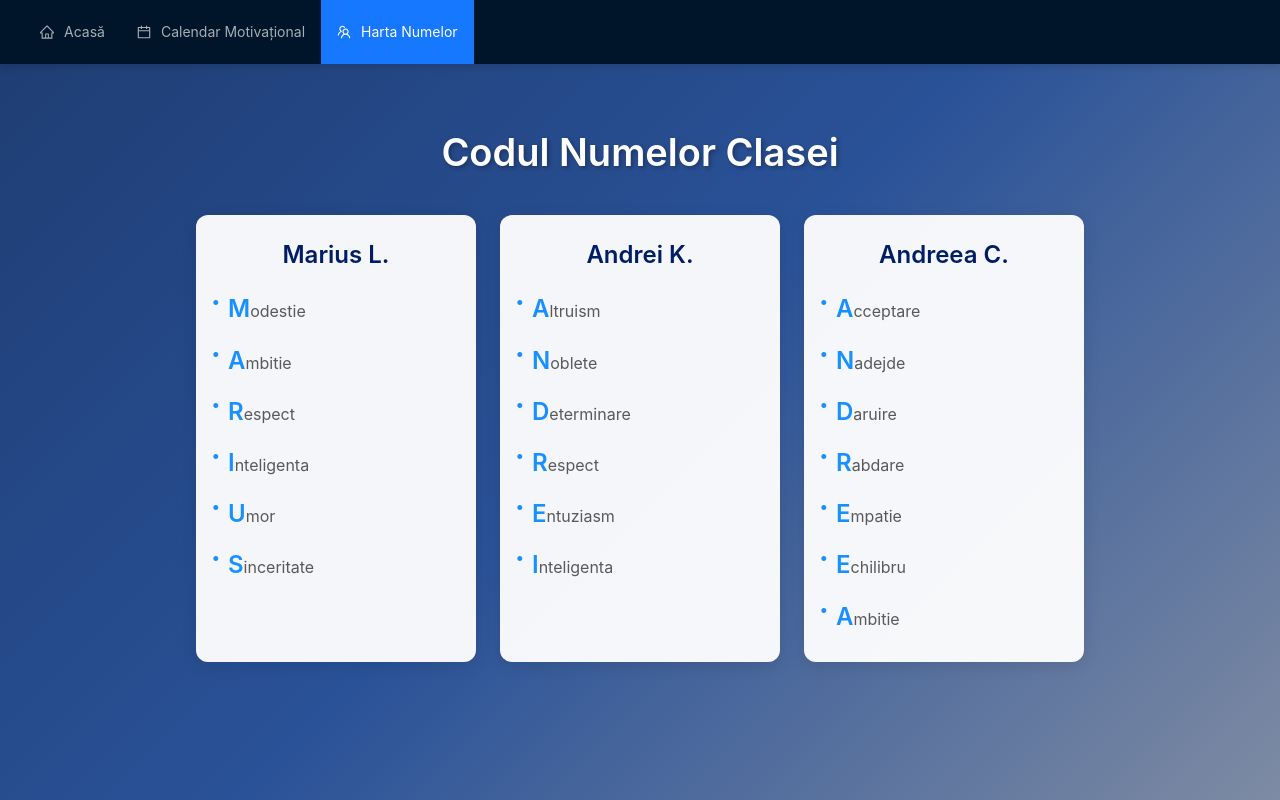
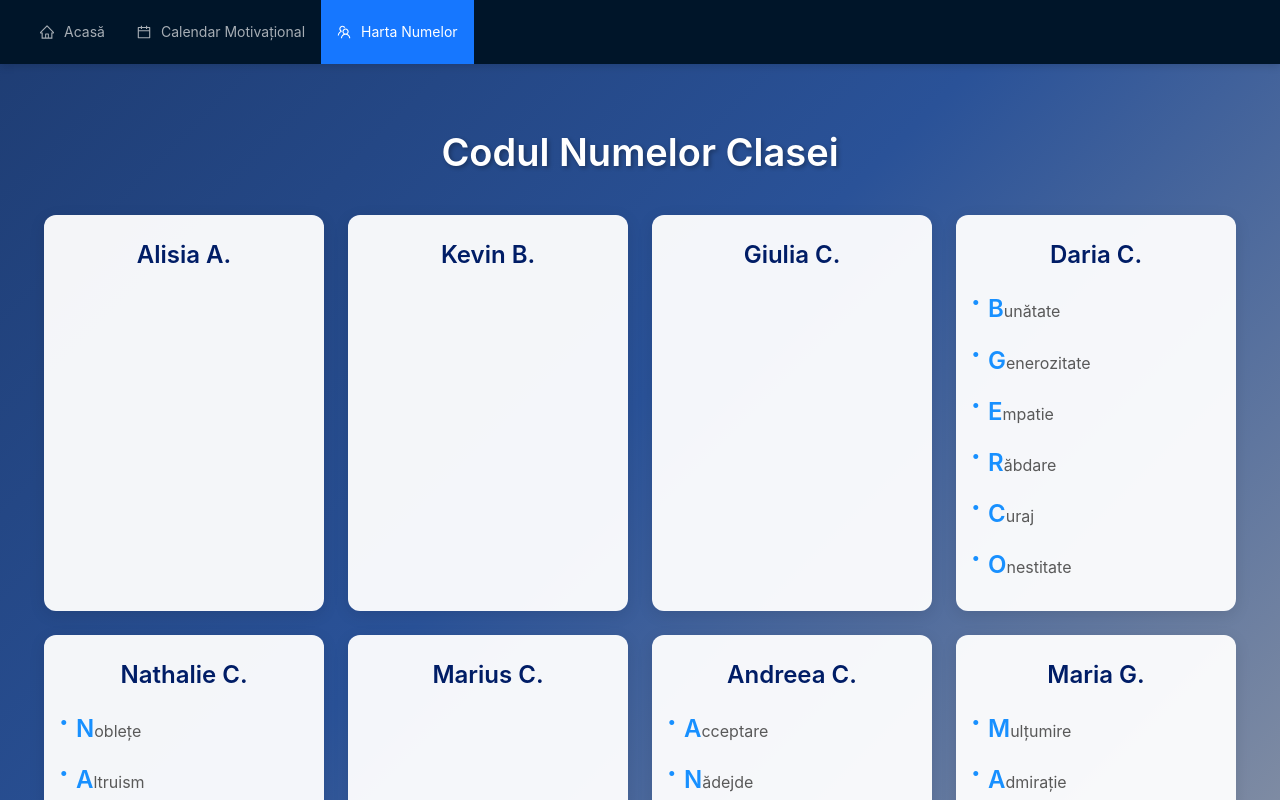
Before and after one commit to ironcracker/site-scoala, a React (Vite) app: page / in a window 1280 px wide. Both pictures are taken after a click on the item "Harta Numelor". Shown: the top 800 px of the page. Built offline with nearby package versions, Linux system fonts and the light colour scheme.

Commit message:
add every name to the map names page

```diff
--- a/src/App.tsx
+++ b/src/App.tsx
@@ -29,6 +29,16 @@ function App() {
         }}>
             <TopMenu setCurrent={setCurrent} />
             <RenderPage current={current} />
+            <footer
+                style={{
+                    marginTop: '20px',
+                    textAlign: 'center',
+                    color: '#e7e7e7ff',
+                    fontSize: '0.9rem'
+                }}
+            >
+                Website realizat de Marius L. &copy; 2025
+            </footer>
         </div>
     );
 }
--- a/src/components/Home.tsx
+++ b/src/components/Home.tsx
@@ -49,7 +49,7 @@ const Home = () => {
                     </Paragraph>
                 </Flex>
             </Card>
-        </Flex>
+            </Flex>
     );
 };
 
--- a/src/components/Map.tsx
+++ b/src/components/Map.tsx
@@ -33,16 +33,83 @@ const StudentCard = ({ name, qualities }: { name: string; qualities: string[] })
 const Map = () => {
     const students = [
         {
-            name: "Marius L.",
-            qualities: ["Modestie", "Ambitie", "Respect", "Inteligenta", "Umor", "Sinceritate"]
+            name: "Alisia A.",
+            qualities:[]
+        },
+        {
+            name: "Kevin B.",
+            qualities: []
+        },
+        {
+            name: "Giulia C.",
+            qualities: []
+        },
+        {
+            name: "Daria C.",
+            qualities: ["Bunătate", "Generozitate", "Empatie", "Răbdare", "Curaj", "Onestitate"]
+        },
+        {
+            name: "Nathalie C.",
+            qualities: ["Noblețe", "Altruism", "Toleranță", "Hărnicie", "Apreciere", "Loialitate", "Integritate", "Empatie"]
+        },
+        {
+            name: "Marius C.",
+            qualities: []
+        },
+        {
+            name: "Andreea C.",
+            qualities: ["Acceptare", "Nădejde", "Dăruire", "Răbdare", "Empatie", "Echilibru", "Ambiție"]
+        },
+        {
+            name: "Maria G.",
+            qualities: ["Mulțumire","Admirație" ,"Recunoștință","Inspirație","Afecțiune"]
+        },
+        {
+            name: "Răzvan I.",
+            qualities: ["Respectabil", "Amabil", "Zdravăn", "Victorios", "Ambițios", "Nonșalant"]
         },
         {
             name: "Andrei K.",
-            qualities: ["Altruism", "Noblete", "Determinare", "Respect", "Entuziasm", "Inteligenta"]
+            qualities: ["Altruism", "Noblețe", "Determinare", "Respect", "Entuziasm", "Inteligență"]
         },
         {
-            name: "Andreea C.",
-            qualities: ["Acceptare", "Nadejde", "Daruire", "Rabdare", "Empatie", "Echilibru", "Ambitie"]
+            name: "Nicoleta L.",
+            qualities: []
+        },
+        {
+            name: "Marius L.",
+            qualities: ["Modestie", "Ambiție", "Respect", "Inteligență", "Umor", "Sinceritate"]
+        },
+        {
+            name: "Vlad M.",
+            qualities: []
+        },
+        {
+            name: "Adina M.",
+            qualities: []
+        },
+        {
+            name: "Razvan P.",
+            qualities: []
+        },
+        {
+            name: "Sara S.",
+            qualities: []
+        },
+        {
+            name: "Lorand S.",
+            qualities: []
+        },
+        {
+            name: "Antonia S.",
+            qualities: []
+        },
+        {
+            name: "Mario S.",
+            qualities: []
+        },
+        { name: "Denis S.",
+            qualities: []
         },
     ];
 
--- a/src/helpers/text.ts
+++ b/src/helpers/text.ts
@@ -11,15 +11,15 @@ export const Octombrie = 'Octombrie';
 export const Noiembrie = 'Noiembrie';
 export const Decembrie = 'Decembrie';
 
-export const textIanuarie = 'Atitudinea este o alegere. Alege mereu una care te ridica, nu care te trage in jos.';
-export const textFebruarie = 'Nu poti controla tot ce ti se intampla, dar poti controla modul in care reactionezi.';
-export const textMartie = 'Zambeste in fata provocarilor - ele sint pasii spre crestere.';
-export const textAprilie = 'O atitudine pozitiva poate transforma o zi obisnuita intr-una extraordinara.';
-export const textMai = 'Gandurile tale devin realitatea ta. Alege sa gandesti frumos.';
-export const textIunie = 'Fii soarele din propria ta zi, chiar daca afara ploua.';
-export const textIulie = 'O minte optimista vede o oportunitate in fiecare dificultate.';
-export const textAugust = 'Fii recunoscator pentru micile lucruri - ele aduc marile bucurii.';
-export const textSeptembrie = 'Atitudinea este diferenta dintre o zi buna si una pierduta.';
-export const textOctombrie = 'Nu astepta ca lucrurile sa fie perfecte pentru a fi fericit. Fericirea ta le face perfecte.';
-export const textNoiembrie = 'Ceea ce conteaza nu este ceea ce se intampla cu tine ci felul in care alegi sa alegi ce se intampla.';
-export const textDecembrie = 'Fii tu inspiratia pe care o cauti. Totul incepe cu atitudinea ta.';
+export const textIanuarie = 'Atitudinea este o alegere. Alege mereu una care te ridică, nu care te trage în jos.';
+export const textFebruarie = 'Nu poți controla tot ce ți se întâmplă, dar poți controla modul în care reacționezi.';
+export const textMartie = 'Zâmbește în față provocărilor - ele sînt pașii spre creștere.';
+export const textAprilie = 'O atitudine pozitivă poate transformă o zi obișnuită într-una extraordinară.';
+export const textMai = 'Gândurile tale devin realitatea ta. Alege să gândești frumos.';
+export const textIunie = 'Fii soarele din propria ta zi, chiar dacă afară plouă.';
+export const textIulie = 'O minte optimistă vede o oportunitate în fiecare dificultate.';
+export const textAugust = 'Fii recunoscător pentru micile lucruri - ele aduc marile bucurii.';
+export const textSeptembrie = 'Atitudinea este diferența dintre o zi bună și una pierdută.';
+export const textOctombrie = 'Nu aștepta că lucrurile să fie perfecte pentru a fi fericit. Fericirea ta le face perfecte.';
+export const textNoiembrie = 'Ceea ce contează nu este ceea ce se întâmplă cu ține ci felul în care alegi să alegi ce se întâmplă.';
+export const textDecembrie = 'Fii tu inspirația pe care o cauți. Totul începe cu atitudinea ta.';
```
